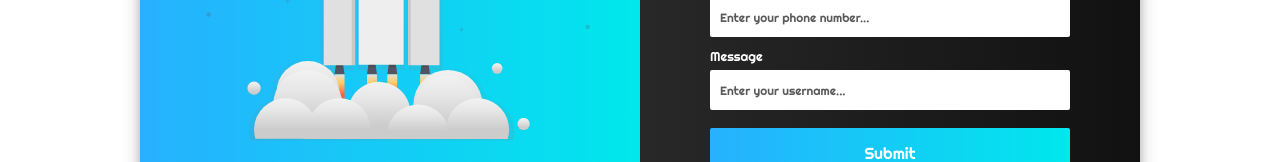
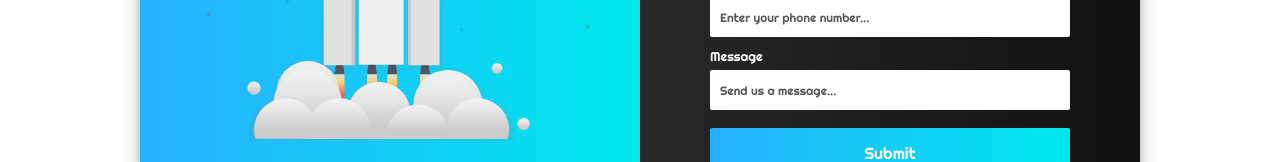
Before and after one commit to Code-Lyogan/ecommercev5, a React (Create React App) app: page /contact in a window 1280 px wide. Shown: the part 644-806 px from the top of the page. Built offline with nearby package versions, Linux system fonts and the light colour scheme.

Commit message:
fixed placeholder

```diff
--- a/src/components/FormSignup.js
+++ b/src/components/FormSignup.js
@@ -26,7 +26,7 @@ const FormSignup = ({ submitForm }) => {
                 </div>
                 <div className='form-inputs'>
                     <label htmlFor='message' className='form-label'>Message</label>
-                    <input id='message' type='textarea' name='message' className='form-input' placeholder='Enter your username...' value={values.message} onChange={handleChange}/>
+                    <input id='message' type='textarea' name='message' className='form-input' placeholder='Send us a message...' value={values.message} onChange={handleChange}/>
                     {errors.message && <p>{errors.message}</p>}
                 </div>
                 <button className='form-input-btn' type='submit'>Submit</button>
```
